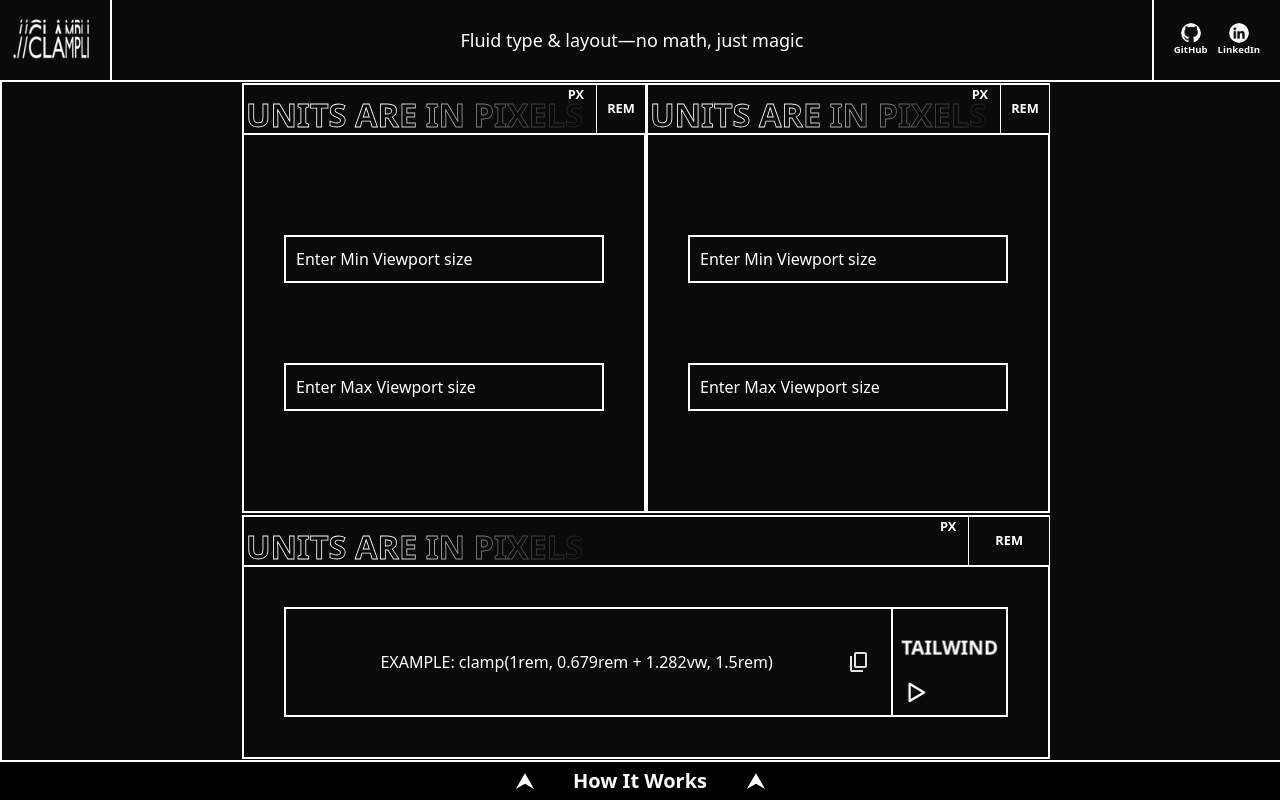
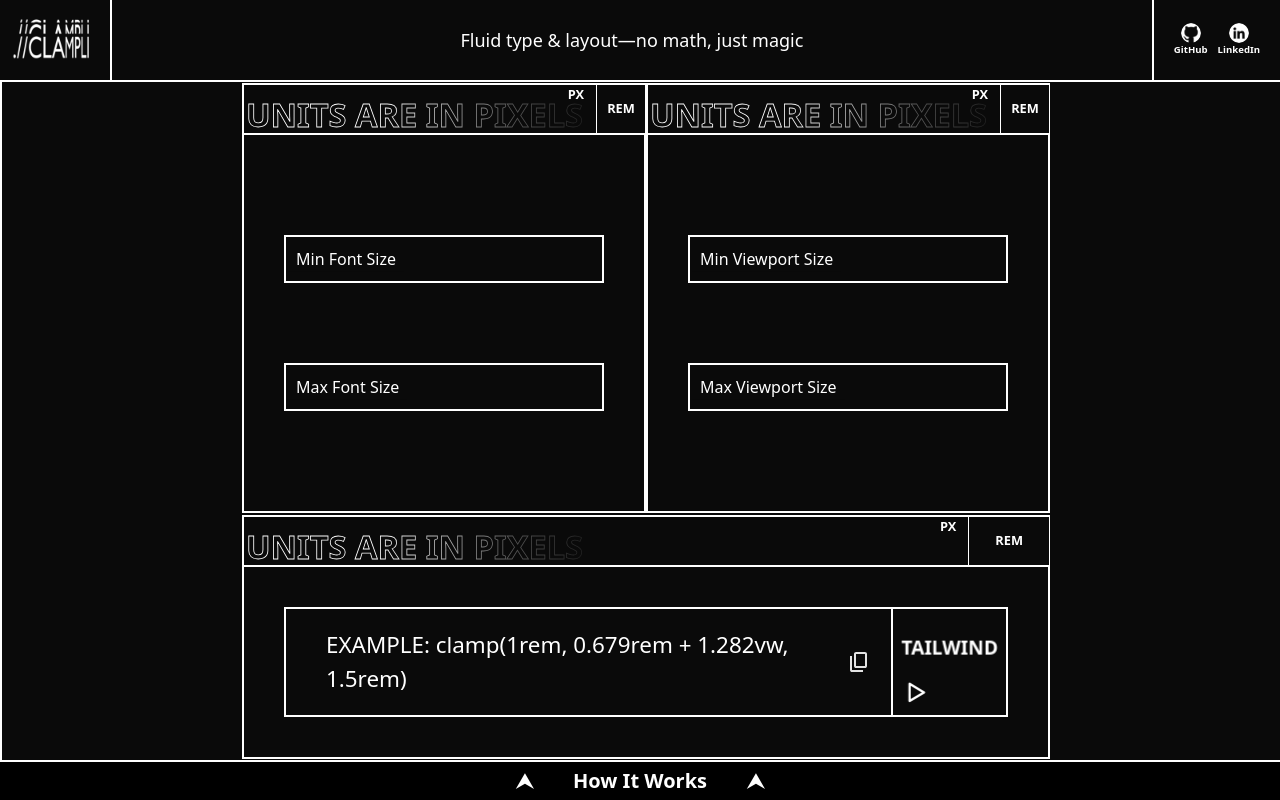
Before and after one commit to auilk/clampli, a React (Vite) app: page / in a window 1280 px wide. Built offline with nearby package versions, Linux system fonts and the light colour scheme.

Commit message:
Complete final visual tweaks for main page

```diff
--- a/src/components/ClampResult.jsx
+++ b/src/components/ClampResult.jsx
@@ -1,7 +1,7 @@
 import ClampFormat from "./ClampFormat";
 import UnitSelector from "./UnitSelector";
 
-function ClampResult()
+function ClampResult({fontSize = 1})
 {
     return(
         <div className="w-full">
@@ -9,7 +9,14 @@ function ClampResult()
 
             <div className="w-full h-fit p-10 flex border-[0px_2px_2px_2px] border-white bg-graphite-900">
                 <div className="flex gap-5 items-center pr-5 pl-10 w-full text-white border-2">
-                    <p className="flex flex-1 justify-center items-center">EXAMPLE: clamp(1rem, 0.679rem + 1.282vw, 1.5rem)</p>
+                    <p
+                        className="flex flex-1 justify-center items-center"
+                        style={{
+                            fontSize:`${fontSize}rem`
+                        }}
+                    >
+                        EXAMPLE: clamp(1rem, 0.679rem + 1.282vw, 1.5rem)
+                    </p>
 
                     <svg
                         className="cursor-pointer"
--- a/src/components/DottedBG.jsx
+++ b/src/components/DottedBG.jsx
@@ -80,7 +80,7 @@ function DottedBG({className, children})
 
             void main()
             {
-                vec2 uv = vTexCoord * 0.5;
+                vec2 uv = vTexCoord * 0.8;
                 if (uResolution.x < uResolution.y)
                 {
                     uv.y *= uResolution.y / uResolution.x;
@@ -92,7 +92,7 @@ function DottedBG({className, children})
 
                 int zTiling = 4;
                 float density = 4.0;
-                float z = mod(uTime * 0.1, float(zTiling));
+                float z = mod(uTime * 0.3, float(zTiling));
                 float noise = Noise(vec3(floor(uv * density) / density, z), float(zTiling));
 
                 float circle = step(length(fract(uv * density) * 2.0 - 1.0), min(noise + 0.1, 0.2));
--- a/src/components/Form.jsx
+++ b/src/components/Form.jsx
@@ -1,7 +1,7 @@
 import InputField from "./InputField.jsx"
 import UnitSelector from "./UnitSelector.jsx";
 
-function Form({className})
+function Form({className, label01, label02})
 {
     return(
         <form
@@ -12,11 +12,11 @@ function Form({className})
 
             <div className="px-10 py-25 flex flex-col gap-20 border-[0px_2px_2px_2px] border-white bg-graphite-900">
                 <InputField
-                    label="Enter Min Viewport size"
+                    label={label01}
                 ></InputField>
 
                 <InputField
-                    label="Enter Max Viewport size"
+                    label={label02}
                 ></InputField>
             </div>
         </form>
```
